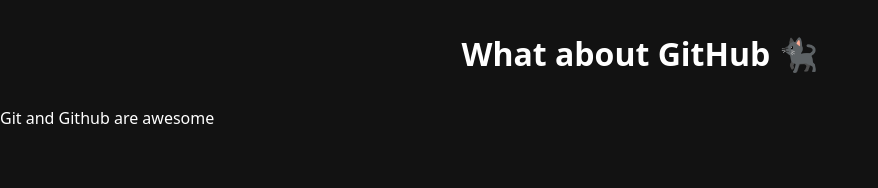
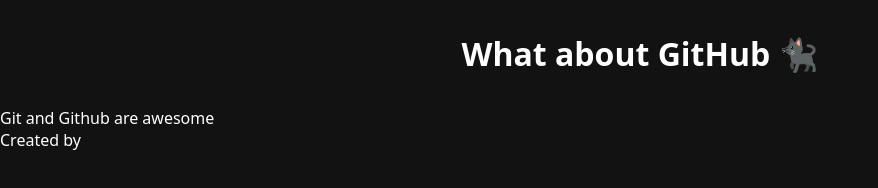
Before and after one commit to StephanUllmann/github-intro, a plain HTML site: page index.html in a window 1280 px wide. Shown: the whole page, without its empty margins (0-878 px from the left). Drawn offline with Linux system fonts and the light colour scheme.

Commit message:
new-footer

```diff
--- a/index.html
+++ b/index.html
@@ -14,5 +14,8 @@
     <h1>What about GitHub 🐈‍⬛</h1>
     <p>Git and Github are awesome</p>
   </body>
+  <footer>
+    <p>Created by </p>
+  </footer>
 
 </html>
```
